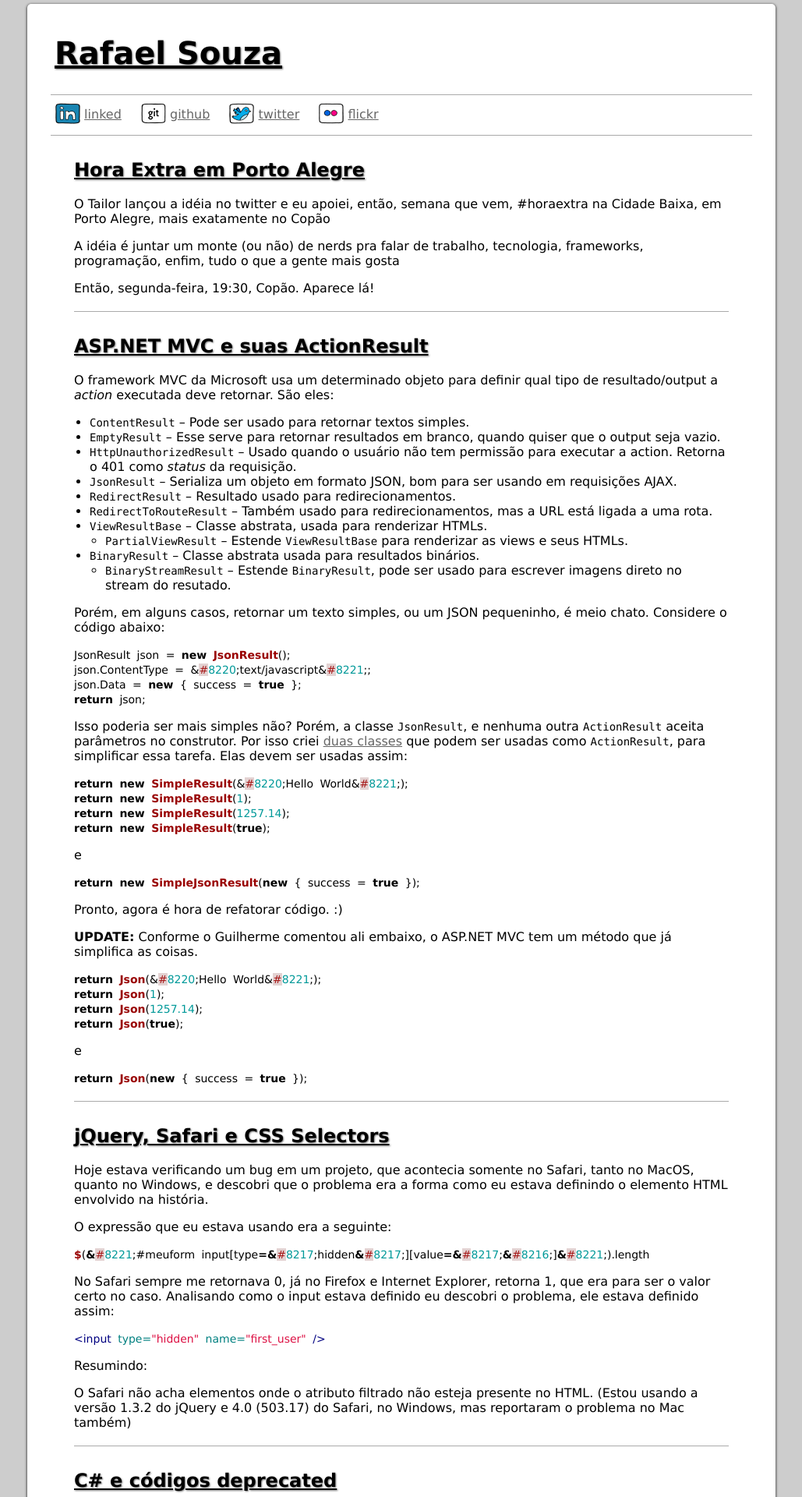
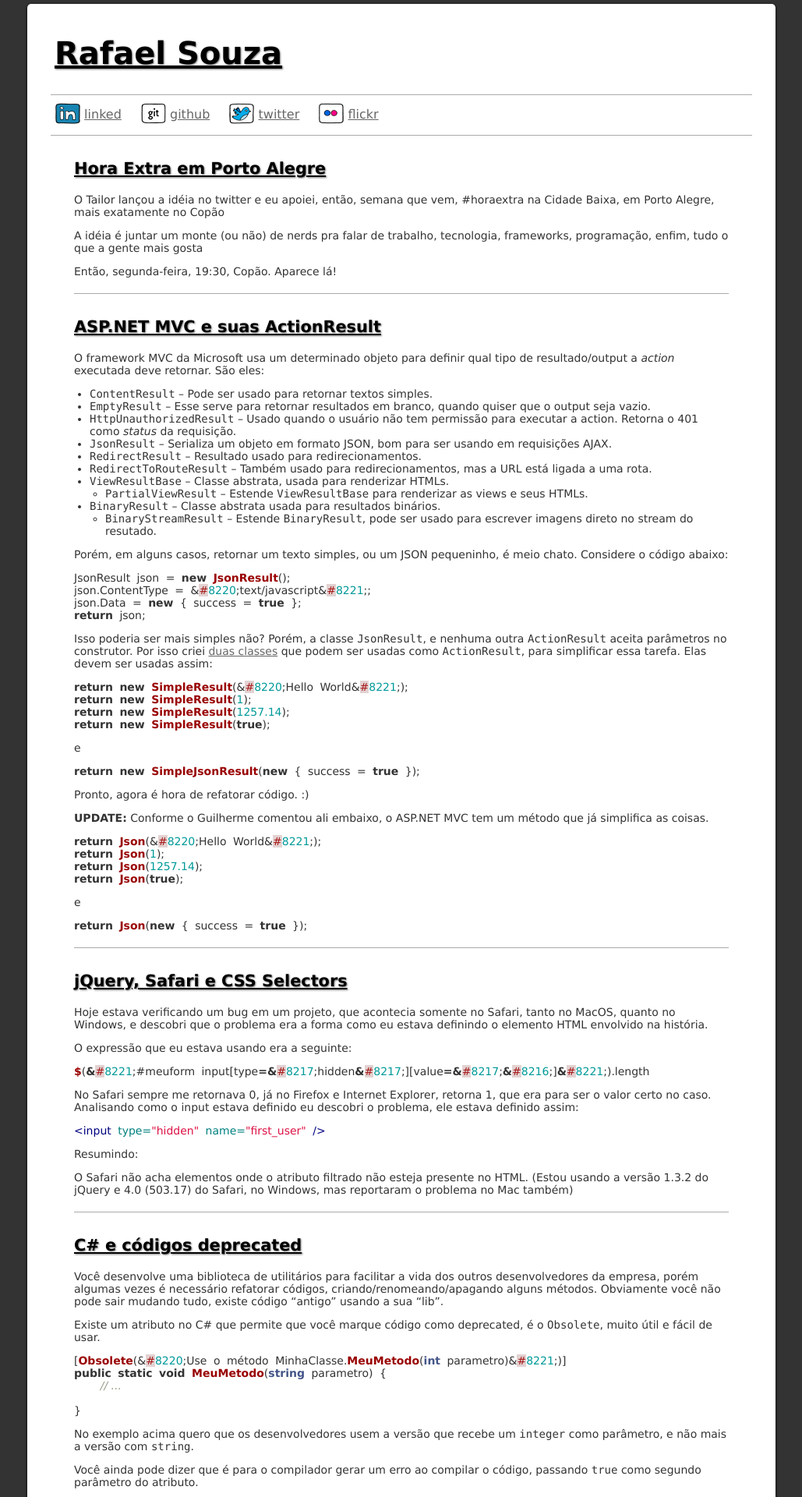
Before and after one commit to rafaelss/rafaelss.github.com, a Jekyll site: the page built from index.html, in a window 1280 px wide. Shown: the top 1920 px of the page at 78% size, without its empty margins (125-1154 px from the left). Built offline with Jekyll 4.4.1, drawn with Linux system fonts in a browser that asks for light colours; the list of posts is cut into pages by our own code; comment, search, counter and statistics services are not loaded.

Commit message:
some changes

```diff
--- a/_config.yml
+++ b/_config.yml
@@ -1,3 +1,6 @@
 layout: default
 title: Rafael Souza
+lsi: true
+server_port: 3000
 pygments: true
+paginate: 10
--- a/assets/stylesheets/default.css
+++ b/assets/stylesheets/default.css
@@ -1,5 +1,5 @@
 * {margin:0px;padding:0px;font-family:'Lucida Grande',Helvetica,Arial,sans-serif;}
-body {background-color:#CDCDCD;}
+body {background-color:#333333;}
 p {margin:1em 0px;}
 #container {width:900px;margin:5px auto;background-color:#FFFFFF;border-radius:5px;-webkit-border-radius:5px;-moz-border-radius:5px;padding:10px 30px;-webkit-box-shadow:rgba(0, 0, 0, 0.597656) 0px 1px 3px 1px;-moz-box-shadow:rgba(0, 0, 0, 0.597656) 0px 1px 3px 1px;}
 #container #header {margin:30px 5px;}
@@ -7,8 +7,9 @@
 #container #posts {margin:0px 30px;}
 #container #posts h1, #container #posts h2 {margin:30px 0px 25px 0px;}
 #container #posts h2 a {color:#000000;}
-#container #posts .post {margin-bottom:20px;}
+#container #posts .post {margin-bottom:20px;font-size:14px;color:#333333;}
 #container #posts .post ul {margin-left:20px;}
+#container #posts h2.post {font-size:1.3em;}
 #container #posts .post h2, .shadow {text-shadow:1px 1px 2px #777777;}
 div.hr {border-top:1px solid #AAAAAA;}
 div.hr hr {display:none;}
--- a/index.html
+++ b/index.html
@@ -1,5 +1,6 @@
 ---
 layout: default
+title: "software development"
 ---
 {% for post in site.posts %}
   <h2 class="post shadow"><a href="{{ post.url }}">{{ post.title }}</a></h2>
```
